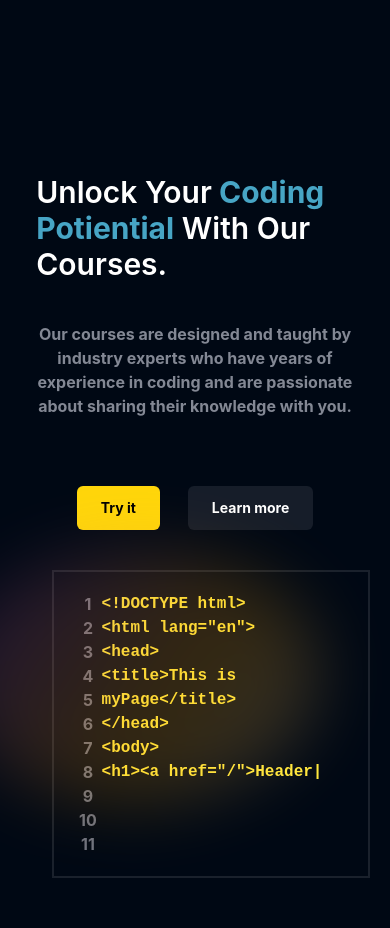
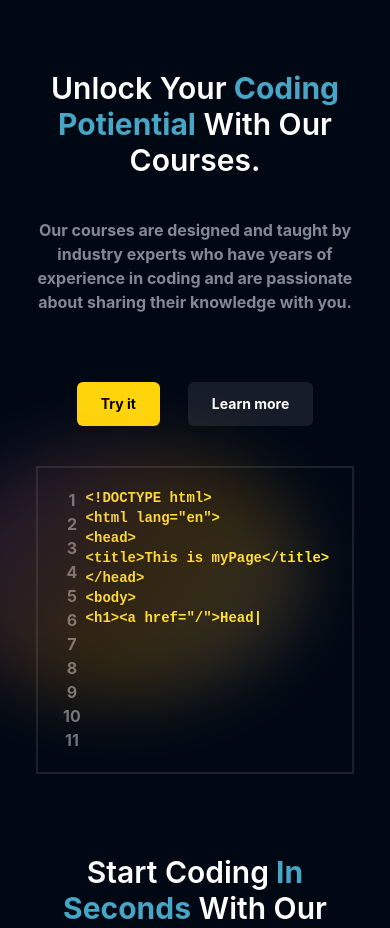
Before and after one commit to Amankumarjha15/PadhaiKro, a React (Create React App) app in the folder frontend/: page / in a window 390 px wide. Shown: the part 626-1554 px from the top of the page. Built offline with nearby package versions, Linux system fonts and the light colour scheme; no server answers.

Commit message:
responsive design added

```diff
--- a/frontend/src/components/home/CodeBlocks.jsx
+++ b/frontend/src/components/home/CodeBlocks.jsx
@@ -133,10 +133,10 @@ function CodeBlocks({
     <div
       className={`flex flex-col ${
         position === "row" ? "md:flex-row" : "md:flex-row-reverse"
-      } my-20 mx-5 justify-between gap-10`}
+      } my-10 mx-5 justify-between gap-10`}
     >
       {/* Section 1 */}
-      <div className="w-full md:w-[50%] flex flex-col gap-10 items-center md:items-start">
+      <div className="w-full md:w-[50%] text-center md:text-left flex flex-col gap-10 items-center md:items-start">
         {heading}
         <div className="text-richblack-300 font-bold text-center md:text-left">
           {subheading}
@@ -157,7 +157,7 @@ function CodeBlocks({
       </div>
 
       {/* Section 2 */}
-      <div className="relative w-full md:w-[500px] h-fit flex flex-row border-2 border-white/10 p-5 mx-4">
+      <div className="relative w-full md:w-[500px] h-fit flex flex-row border-2 border-white/10 p-5 md:mx-4">
         {backgroundgradient}
         <div className="w-[10%] flex text-center flex-col text-richblack-400 font-inter font-bold">
           {/* Line Numbers */}
@@ -167,7 +167,7 @@ function CodeBlocks({
         </div>
 
         <div
-          className={`w-[90%] flex flex-col gap-2 font-bold font-mono text-${codecolor}`}
+          className={`w-[90%] flex flex-col gap-2 text-sm md:text-base font-bold font-mono text-${codecolor}`}
         >
           <TypeAnimation
             sequence={[codeblock, 2000, ""]}
--- a/frontend/src/pages/Dashboard.jsx
+++ b/frontend/src/pages/Dashboard.jsx
@@ -16,7 +16,7 @@ function Dashboard() {
   }
 
   return (
-    <div className="relative flex min-h-[calc(100vh-3.5rem)]">
+    <div className="relative flex flex-col md:flex-row min-h-[calc(100vh-3.5rem)]">
       <Sidebar />
       <div className="h-[calc(100vh-3.5rem)] flex-1 overflow-auto">
         <div className="mx-auto w-11/12 max-w-[1000px] py-10">
--- a/frontend/src/pages/Home.jsx
+++ b/frontend/src/pages/Home.jsx
@@ -3,10 +3,7 @@ import { FaArrowRight } from "react-icons/fa";
 import { Link } from 'react-router-dom';
 import Highlight from '../components/home/Highlight';
 import Button from '../components/home/Button';
-import banner from "../assets/Images/banner.mp4";
 import CodeBlocks from '../components/home/CodeBlocks';
-import InstructorSection from '../components/home/InstructorSection';
-import Footer from '../components/common/Footer';
 import ExploreMore from '../components/home/ExploreMore';
 import ReviewSlider from "../components/common/ReviewSlider"
 import { getAllInstructorData } from '../services/operations/profileAPI';
@@ -72,16 +69,16 @@ function Home() {
            With our online coding courses, you can learn at your own pace, from anywhere in the world, and get access to a wealth of resources, including hands-on projects, quizzes, and personalized feedback from instructors.
            </div>
 
-           <div className="flex flex-row mt-8 gap-7">
-            <Button active={true} link={"/signup"} text={"Learn More"}></Button>
-            <Button active={false} link={"/login"} text={"Book a demo"}></Button>
+           <div className="flex flex-row my-8 gap-7">
+            <Button active={true} link={"/about"} text={"Learn More"}></Button>
+            <Button active={false} link={"/contact"} text={"Book a demo"}></Button>
            </div>
 
-           <div className='shadow-blue-200 my-12 mx-10'>
+           {/* <div className='shadow-blue-200'>
 
-           {/* <video muted loop autoPlay><source src={banner} type='video/mp4'></source></video> */}
+            <video muted loop autoPlay><source src={banner} type='video/mp4'></source></video>
 
-           </div>
+           </div>  */}
 
            {/* codesection1 */}
 
@@ -165,10 +162,10 @@ function Home() {
 
         {/* section 2 */}
 
-        <div className="bg-white text-richblack-700 h-[400px] flex items-center mx-auto">
+        <div className="bg-white text-richblack-700 h-[200px] md:h-[400px] flex items-center mx-auto">
              <div className="w-11/12 max-w-maxContent justify-center flex gap-5 mx-auto text-white">
-                <Button text={'Explore Courses'} active={true} link={"/signup"}/>
-                <Button text={'Learn More'} active={false} link={"/signup"}/>
+                <Button text={'Explore Courses'} active={true} link={"/courses"}/>
+                <Button text={'Learn More'} active={false} link={"/about"}/>
              </div>
         </div>
 
@@ -191,8 +188,8 @@ function Home() {
                       spaceBetween={250}
                     loop={true}
                     autoplay={{
-        delay: 1500,
-        disableOnInteraction: false,
+                      delay: 2500,
+                      // disableOnInteraction: false,
                     }}
                   //      modules={[FreeMode, Pagination , Navigation]}
                   //       breakpoints={{
@@ -201,7 +198,7 @@ function Home() {
                   //         },
                   //   }}
                   // className="max-h-[30rem]"
-    modules={[Navigation ,Autoplay]} className="mySwiper  p-5 md:p-20 bg-richblack-400 rounded-3xl" pagination={{dynamicBullets:true}}
+                  modules={[Navigation ,Autoplay]} className="mySwiper  p-5 md:p-20 bg-richblack-200 rounded-3xl" pagination={{dynamicBullets:true}}
                       >
                         {Instructor?.map((Instructors, i) => (
                           <SwiperSlide key={i}>
@@ -238,7 +235,7 @@ function Home() {
         {/* <InstructorSection/> */}
 
 
-        <h1 className='text-4xl font-bold text-white mt-10'>Reviews <Highlight text={"From Other Learners"}/></h1>
+        <h1 className='text-center text-4xl font-bold text-white'>Reviews <Highlight text={"From Other Learners"}/></h1>
         <div className="w-11/12">
         <ReviewSlider></ReviewSlider>
         </div>
```
Lines whose indentation alone changed are shown as unchanged.
